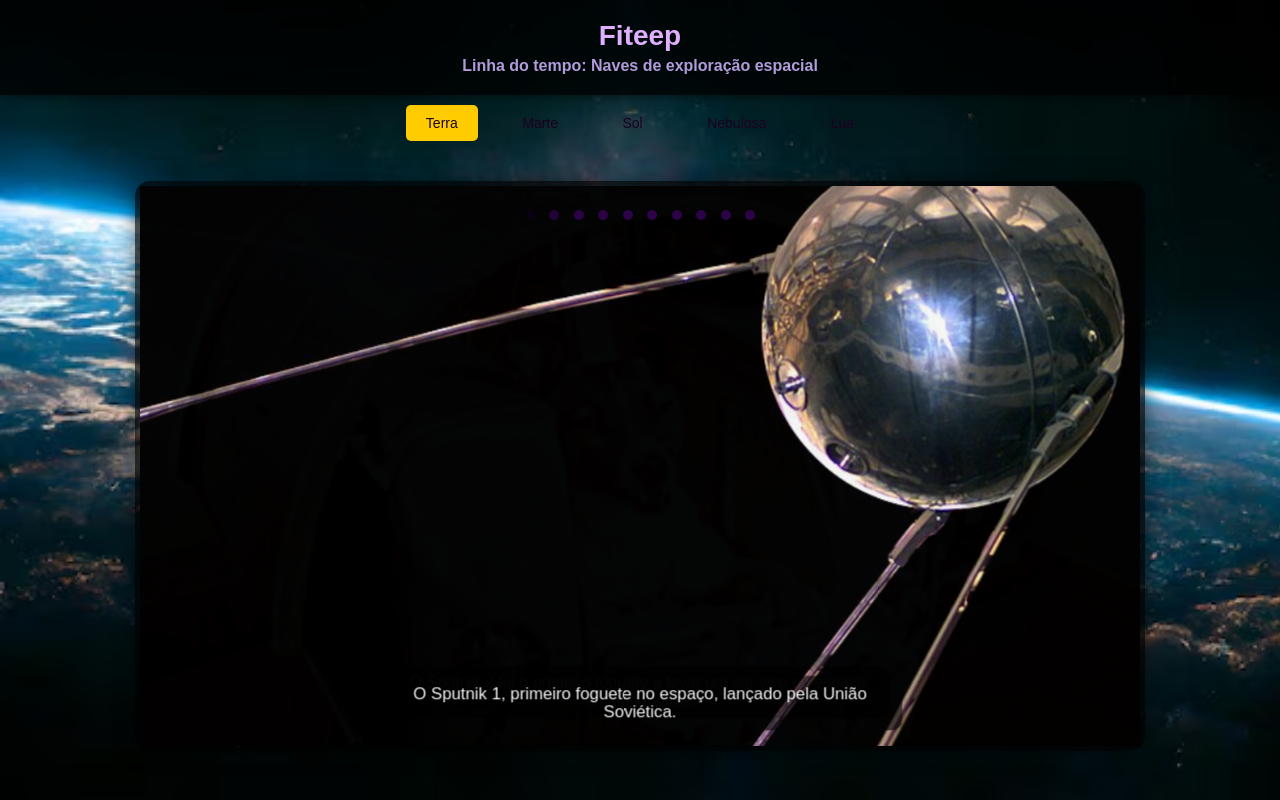
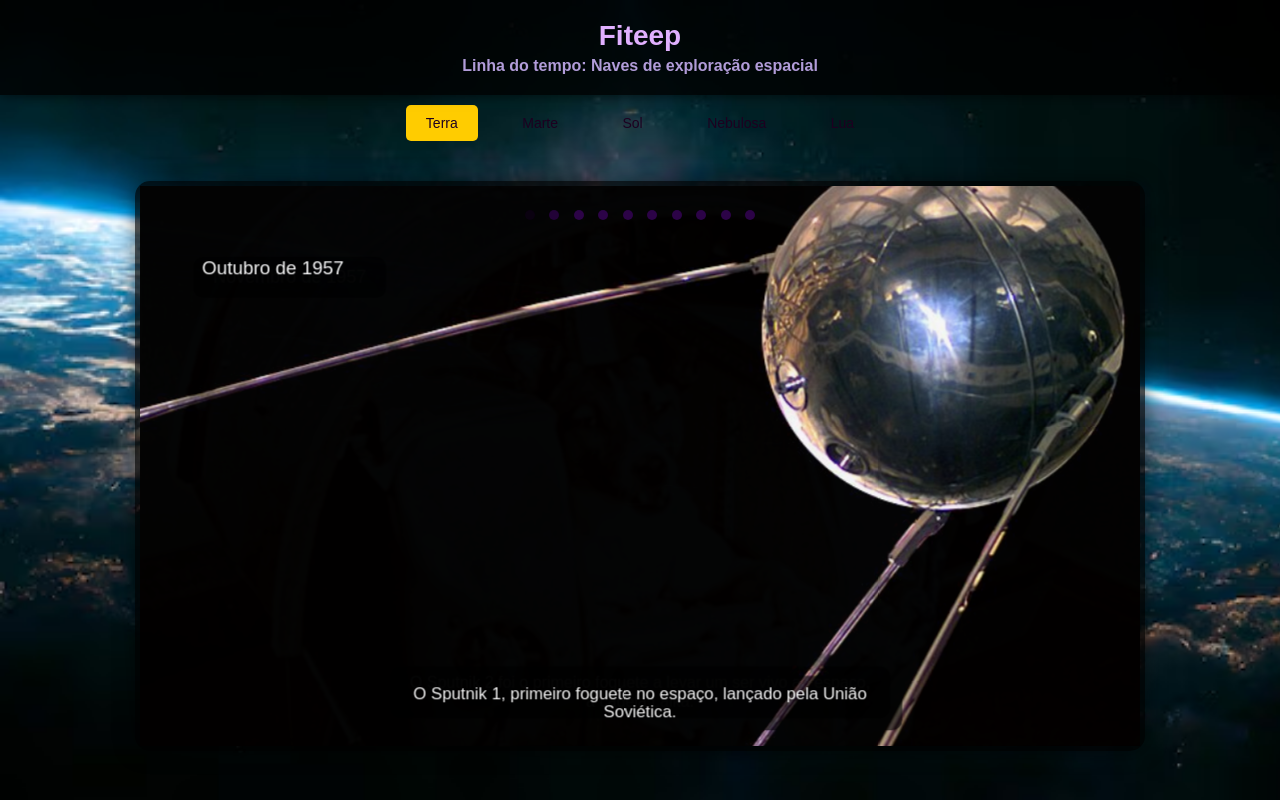
Before and after one commit to Cajuz/ProjetosWeb, a plain HTML site: page SlideShowFiteep/SlideShowFiteep/index.html in a window 1280 px wide. Drawn offline with Linux system fonts and the light colour scheme.

Commit message:
Update style.css
Estilizando a caixa de texto que indica o mês e o ano

```diff
--- a/SlideShowFiteep/SlideShowFiteep/EstilosCSS/style.css
+++ b/SlideShowFiteep/SlideShowFiteep/EstilosCSS/style.css
@@ -135,6 +135,19 @@ input[type="radio"]:nth-of-type(2):checked ~ .slide {
     font-size: 18px;
 }
 
+.ano{
+    position: absolute;
+    transform: translateX(-50%);
+    background-color: rgba(0, 0, 0, 0.6);
+    padding: 10px 20px;
+    border-radius: 10px;
+    color: #FFF;
+    font-size: 18px;
+    bottom: 80%;
+    left: 15%;
+
+}
+
 .info {
     position: absolute;
     bottom: 10%;
```
